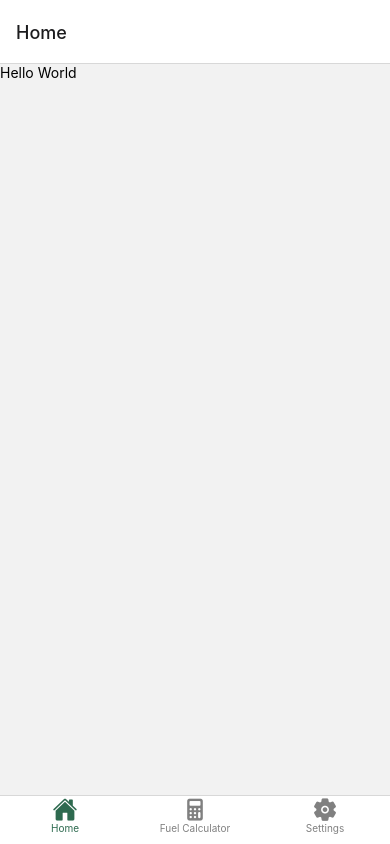
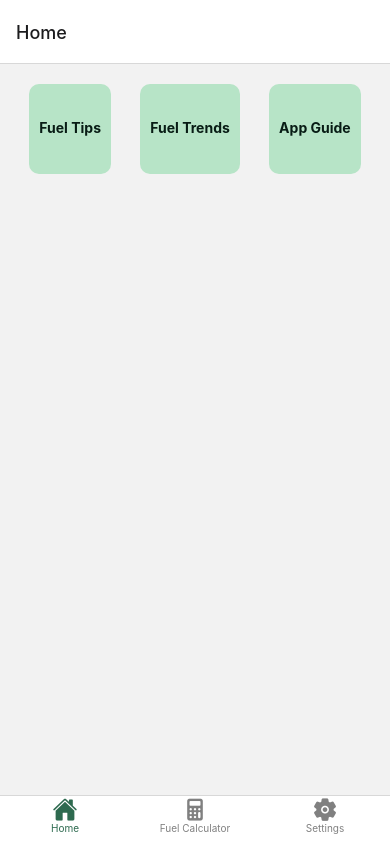
Before and after one commit to Tech-Zen/FuelSaverApp, a React Native app: screen / in a window 390 px wide. Built offline with nearby package versions, Linux system fonts and the light colour scheme.

Commit message:
Removed News API integration temporarily, removed radio buttons, started working on Home

```diff
--- a/screens/CalcScreen.js
+++ b/screens/CalcScreen.js
@@ -1,12 +1,10 @@
-import { Button, Input, Header } from "react-native-elements";
+import {  Input } from "react-native-elements";
 import { Keyboard, StyleSheet, Text, View } from "react-native";
 import React, { useState, useEffect } from "react";
-import { Feather } from '@expo/vector-icons';
 import { TouchableOpacity } from "react-native-gesture-handler";
 import { storeHistoryItem, setupHistoryListener, initHistoryDB } from "../helpers/firebase-fs.js"
-import { RadioButton } from 'react-native-paper';
-import RadioButtonRN from 'radio-buttons-react-native';
 import Icon from 'react-native-vector-icons/FontAwesome';
+
 /*
 Imperial or Metric Option
 
@@ -16,8 +14,8 @@ Estimated Route Fuel Burn
 */
 
 const CalcScreen = ({ route, navigation }) => {
-  const [state, setState] = useState({ mpg: '', price: '', size: '', route: '', distance: '', full: '' });
-  //const [checked, setChecked] = useState('Imperial');
+  const [state, setState] = useState({ mpg: '', price: '', size: '', route: '', distance: '', full: '', calcResults: ''});
+  const [checked, setChecked] = useState('Imperial');
 
   const updateStateObject = (vals) => {
     setState({
@@ -42,13 +40,10 @@ const CalcScreen = ({ route, navigation }) => {
     } else {
       return `${round(ans, 2)} Liters`;
     }
-
-
   }
 
   function computeCostToFill(price, size) {
     var tank = price * size
-
     return `${round(tank, 2)}`;
   }
 
@@ -68,29 +63,6 @@ const CalcScreen = ({ route, navigation }) => {
   return (
     <View>
       <Text>Select Imperial or Metric</Text>
-      <RadioButtonRN
-        data={data}
-        selectedBtn={(e) => console.log(e)}
-        icon={
-          <Icon
-            name="check-circle"
-            size={25}
-            color="#95D5B2"
-          />
-        }
-      />
-      {/* <RadioButton
-        label='Imperial'
-        value="Imperial"
-        status={checked === 'Imperial' ? 'checked' : 'unchecked'}
-        onPress={() => setChecked('Imperial')}
-      />
-      <RadioButton
-        label='Metric'
-        value="Metric"
-        status={checked === 'Metric' ? 'checked' : 'unchecked'}
-        onPress={() => setChecked('Metric')}
-      /> */}
       <Input
         placeholder='Enter Vehicles Combined MPG or KM/L'
         keyboardType='numeric'
@@ -132,6 +104,7 @@ const CalcScreen = ({ route, navigation }) => {
             updateStateObject({
               distance: dist, full: fill,
             })
+            updateStateObject({calcResults: `Estimated Route Fuel Burn: ${dist}\nPrice to fill up a tank of fuel: ${fill}`});
             Keyboard.dismiss()
           }}
           >
@@ -142,14 +115,13 @@ const CalcScreen = ({ route, navigation }) => {
           style={styles.buttons}
           onPress={() => {
           Keyboard.dismiss()
-          updateStateObject({mpg: '', price: '', size: '', route: '', distance: '', full: ''})}}
+          updateStateObject({mpg: '', price: '', size: '', route: '', distance: '', full: '', calcResults: ''})}}
           >
           <Text style={styles.btnText}>Clear</Text>
         </TouchableOpacity>
 
       <View style={styles.CalcResults}>
-        <Text style={styles.resultsText}>Estimated Route Fuel Burn: {state.distance}</Text>
-        <Text style={styles.resultsText}>Price to fill up a tank of fuel: ${state.full}</Text>
+        <Text style={styles.resultsText}>{state.calcResults}</Text>
       </View>
     </View>
   );
--- a/screens/HomeScreen.js
+++ b/screens/HomeScreen.js
@@ -1,5 +1,5 @@
 import { Button, Input } from "react-native-elements";
-import { Keyboard, StyleSheet, Text, ActivityIndicator } from "react-native";
+import { Keyboard, StyleSheet, Text, ActivityIndicator, ScrollView, StatusBar } from "react-native";
 import React, { useState, useEffect, Component } from "react";
 import { Feather } from '@expo/vector-icons';
 import { TouchableOpacity } from "react-native-gesture-handler";
@@ -11,8 +11,28 @@ import { storeHistoryItem, setupHistoryListener, initHistoryDB } from "../helper
 const HomeScreen = ({ route, navigation }) => {
 
   return (
-    <View>
-      <Text>Hello World</Text>
+
+
+    <View style={styles.container}>
+
+        <TouchableOpacity
+          style={styles.box}
+          onPress={() => {}}
+          >
+          <Text style={styles.boxText}>Fuel Tips</Text>
+        </TouchableOpacity>
+        <TouchableOpacity
+          style={styles.box}
+          onPress={() => {}}
+          >
+          <Text style={styles.boxText}>Fuel Trends</Text>
+        </TouchableOpacity>
+        <TouchableOpacity
+          style={styles.box}
+          onPress={() => {}}
+          >
+          <Text style={styles.boxText}>App Guide</Text>
+        </TouchableOpacity>
     </View>
   )
 
@@ -20,7 +40,24 @@ const HomeScreen = ({ route, navigation }) => {
 
 const styles = StyleSheet.create({
   container: {
+    flex: .15,
+    flexDirection: 'row',
+    justifyContent: 'space-evenly',
+    alignItemes: 'center',
   },
+  box: {
+    flex: 1,
+    padding: 10,
+    marginTop: 20,
+    borderRadius: 10,
+    backgroundColor:'#B7E4C7',
+    borderColor: '#fff'
+  },
+  boxText: {
+    color: '#081C15',
+    fontWeight: 'bold',
+    paddingTop: 25,
+    }
 });
 
 export default HomeScreen;
--- a/screens/SettingsScreen.js
+++ b/screens/SettingsScreen.js
@@ -5,13 +5,18 @@ import { Feather } from '@expo/vector-icons';
 import { TouchableOpacity } from "react-native-gesture-handler";
 import { View } from "react-native";
 import { storeHistoryItem, setupHistoryListener, initHistoryDB} from "../helpers/firebase-fs.js"
+//import DropDownPicker from 'react-native-dropdown-picker';
 
 
-const SettingsScreen = ({route, navigation}) => {
+const SettingsScreen = (route) => {
+    const [system, setSystem] = useState([
+        {label: 'Imperial', value: 'Imperial'},
+        {label: 'Metric', value: 'Metric'},
+    ]);
+
     return (
         <View>
         <Text>Welcome to the Settings</Text>
-
       </View>
 );
 }
```
Also changed, not shown: helpers/dataItem.js (deleted, +0 -41 lines), helpers/modal.js (deleted, +0 -71 lines), helpers/time.js (deleted, +0 -22 lines), 1 other file (tests, documents, lock files or other folders).
